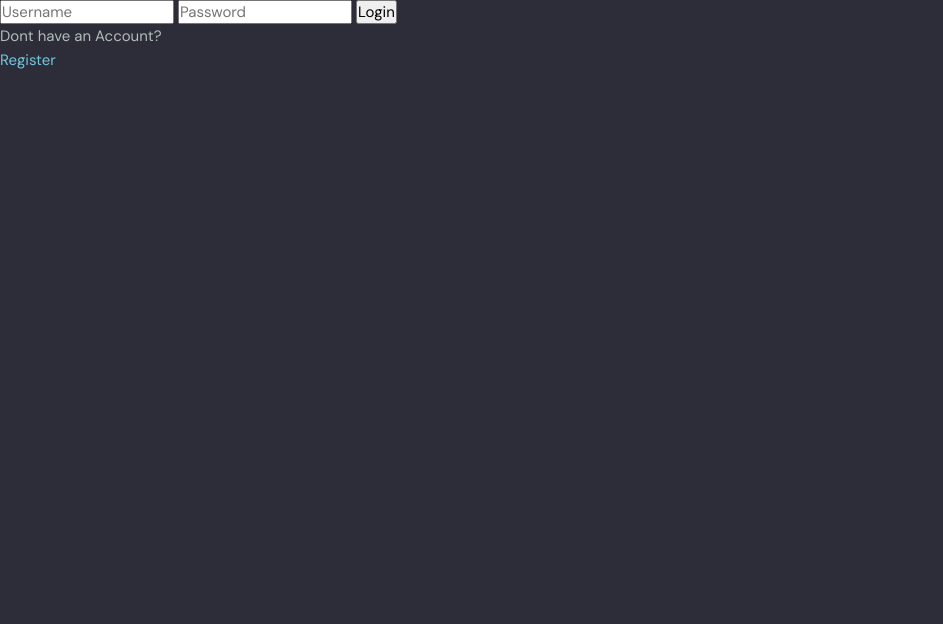
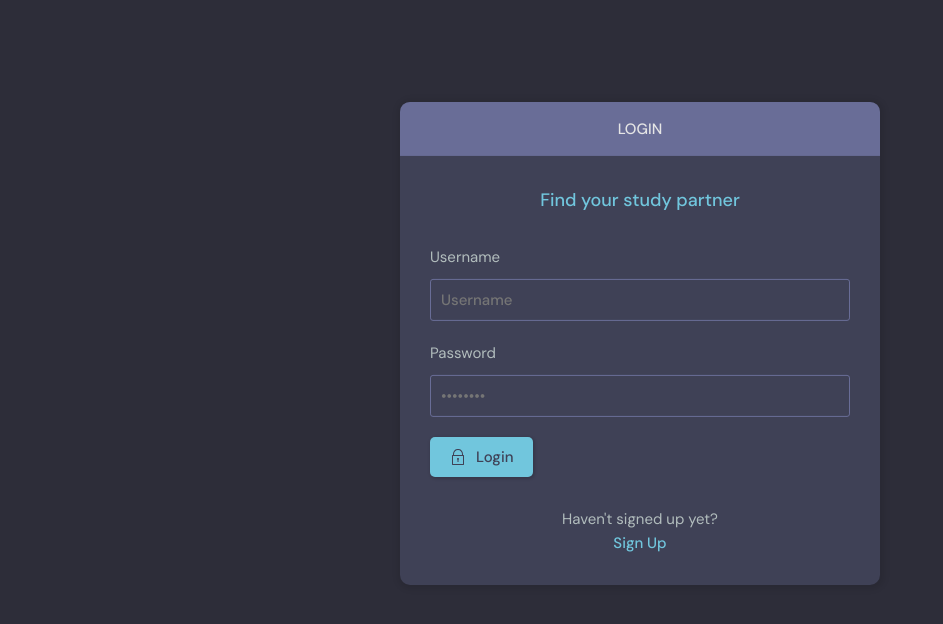
Before and after one commit to Hitstar53/studybud, a Django app: page /login/ in a window 1280 px wide. Shown: the part 76-700 px from the top of the page, without its empty margins (0-943 px from the left). Run offline with Django 4.2, Linux system fonts and the light colour scheme.

Commit message:
progress update #5.5
Signed-off-by: Hatim Sawai <hatimsawai76@gmail.com>

```diff
--- a/base/forms.py
+++ b/base/forms.py
@@ -1,4 +1,5 @@
 from django.forms import ModelForm
+from django.contrib.auth.models import User
 from .models import Room
 
 class RoomForm(ModelForm):
@@ -6,3 +7,8 @@ class RoomForm(ModelForm):
         model = Room
         fields = '__all__'
         exclude = ['host', 'participants']
+
+class UserForm(ModelForm):
+    class Meta:
+        model = User
+        fields = ['username', 'email']
--- a/base/templates/base/login_register.html
+++ b/base/templates/base/login_register.html
@@ -1,30 +1,104 @@
 {% extends 'main.html' %}
 
 {% block content %}
+<main class="auth layout">
+      {% if page == 'login' %}
+      <div class="container">
+        <div class="layout__box">
+          <div class="layout__boxHeader">
+            <div class="layout__boxTitle">
+              <h3>Login</h3>
+            </div>
+          </div>
+          <div class="layout__body">
+            <h2 class="auth__tagline">Find your study partner</h2>
 
-{% if page == 'login' %}
-<div>
-    <form action="" method="POST">
-        {% csrf_token %}
-        <input type="text" name="username" placeholder="Username">
-        <input type="password" name="password" placeholder="Password">
-        <input type="submit" value="Login">
-    </form>
-    <p>Dont have an Account?</p>
-    <a href="{% url 'register' %}">Register</a>
-</div>
-{% endif %}
+            <form class="form" action="" method="POST">
+              {% csrf_token %}
+              <div class="form__group form__group">
+                <label for="room_name">Username</label>
+                <input id="username" name="username" type="text" placeholder="Username" />
+              </div>
+              <div class="form__group">
+                <label for="password">Password</label>
+                <input
+                  id="password"
+                  name="password"
+                  type="password"
+                  placeholder="&bull;&bull;&bull;&bull;&bull;&bull;&bull;&bull;"
+                />
+              </div>
 
-{% if page == 'register' %}
-<div>
-    <form action="" method="POST">
-        {% csrf_token %}
-        {{ form.as_p }}
-        <input type="submit" value="Register">
-    </form>
-    <p>Already have an Account?</p>
-    <a href="{% url 'login' %}">Login</a>
-</div>
-{% endif %}
+              <button class="btn btn--main" type="submit">
+                <svg
+                  version="1.1"
+                  xmlns="http://www.w3.org/2000/svg"
+                  width="32"
+                  height="32"
+                  viewBox="0 0 32 32"
+                >
+                  <title>lock</title>
+                  <path
+                    d="M27 12h-1v-2c0-5.514-4.486-10-10-10s-10 4.486-10 10v2h-1c-0.553 0-1 0.447-1 1v18c0 0.553 0.447 1 1 1h22c0.553 0 1-0.447 1-1v-18c0-0.553-0.447-1-1-1zM8 10c0-4.411 3.589-8 8-8s8 3.589 8 8v2h-16v-2zM26 30h-20v-16h20v16z"
+                  ></path>
+                  <path
+                    d="M15 21.694v4.306h2v-4.306c0.587-0.348 1-0.961 1-1.694 0-1.105-0.895-2-2-2s-2 0.895-2 2c0 0.732 0.413 1.345 1 1.694z"
+                  ></path>
+                </svg>
 
+                Login
+              </button>
+            </form>
+
+            <div class="auth__action">
+              <p>Haven't signed up yet?</p>
+              <a href="{% url 'register' %}" class="btn btn--link">Sign Up</a>
+            </div>
+          </div>
+        </div>
+      </div>
+      {% else %}
+      <div class="container">
+        <div class="layout__box">
+          <div class="layout__boxHeader">
+            <div class="layout__boxTitle">
+              <h3>Sign Up</h3>
+            </div>
+          </div>
+          <div class="layout__body">
+            <h2 class="auth__tagline">Find your study partner</h2>
+
+            <form class="form" action="" method="POST">
+              {% csrf_token %}
+              {% for field in form %}
+              <div class="form__group form__group">
+                <label for="room_name">{{ field.label }}</label>
+                {{ field }}
+              </div>
+              {% endfor %}
+
+              <button class="btn btn--main" type="submit">
+                <svg version="1.1" xmlns="http://www.w3.org/2000/svg" width="32" height="32" viewBox="0 0 32 32">
+                  <title>lock</title>
+                  <path
+                    d="M27 12h-1v-2c0-5.514-4.486-10-10-10s-10 4.486-10 10v2h-1c-0.553 0-1 0.447-1 1v18c0 0.553 0.447 1 1 1h22c0.553 0 1-0.447 1-1v-18c0-0.553-0.447-1-1-1zM8 10c0-4.411 3.589-8 8-8s8 3.589 8 8v2h-16v-2zM26 30h-20v-16h20v16z">
+                  </path>
+                  <path
+                    d="M15 21.694v4.306h2v-4.306c0.587-0.348 1-0.961 1-1.694 0-1.105-0.895-2-2-2s-2 0.895-2 2c0 0.732 0.413 1.345 1 1.694z">
+                  </path>
+                </svg>
+
+                Sign Up
+              </button>
+            </form>
+
+            <div class="auth__action">
+              <p>Already have an account?</p>
+              <a href="{% url 'login' %}" class="btn btn--link">Sign Up</a>
+            </div>
+          </div>
+        </div>
+      </div>
+      {% endif %}
+    </main>
 {% endblock %}
--- a/base/templates/base/profile.html
+++ b/base/templates/base/profile.html
@@ -17,8 +17,10 @@
           </div>
           <div class="profile__info">
             <h3>{{ user.username }}</h3>
-            <p>{{ user.username }}</p>
-            <a href="edit-user.html" class="btn btn--main btn--pill">Edit Profile</a>
+            <p>@{{ user.username }}</p>
+            {% if user == request.user %}
+            <a href="{% url 'update-user' %}" class="btn btn--main btn--pill">Edit Profile</a>
+            {% endif %}
           </div>
           <div class="profile__about">
             <h3>About</h3>
--- a/base/urls.py
+++ b/base/urls.py
@@ -8,6 +8,7 @@ urlpatterns = [
     path('', views.home, name='home'),
     path('room/<str:pk>/', views.room, name='room'),
     path('profile/<str:pk>', views.userProfile, name='user-profile'),
+    path('update-user/', views.updateUser, name='update-user'),
     path('create-room/', views.createRoom, name='create-room'),
     path('update-room/<str:pk>/', views.updateRoom, name='update-room'),
     path('delete-room/<str:pk>/', views.deleteRoom, name='delete-room'),
--- a/base/views.py
+++ b/base/views.py
@@ -5,7 +5,7 @@ from django.contrib.auth import authenticate, login, logout
 from django.contrib.auth.forms import UserCreationForm
 from django.contrib.auth.models import User
 from django.db.models import Q
-from .forms import RoomForm
+from .forms import RoomForm, UserForm
 from .models import Room, Topic, Message
 
 # Create your views here.
@@ -101,6 +101,18 @@ def userProfile(request, pk):
     return render(request, 'base/profile.html', context)
 
 @login_required(login_url='login')
+def updateUser(request):
+    user = request.user
+    form = UserForm(instance=user)
+    if request.method == 'POST':
+        form = UserForm(request.POST, instance=user)
+        if form.is_valid():
+            form.save()
+            return redirect('user-profile', pk=user.id)
+    context = {'form': form}
+    return render(request, 'base/update-user.html', context)
+
+@login_required(login_url='login')
 def createRoom(request):
     page = 'create'
     form = RoomForm()
--- a/templates/navbar.html
+++ b/templates/navbar.html
@@ -20,7 +20,7 @@
             <!-- Logged In -->
             {% if user.is_authenticated %}
             <div class="header__user">
-                <a href="profile.html">
+                <a href="{% url 'user-profile' user.id %}">
                     <div class="avatar avatar--medium active">
                         <img src="https://randomuser.me/api/portraits/men/37.jpg" />
                     </div>
@@ -41,7 +41,7 @@
             </a>
             {% endif %}
             <div class="dropdown-menu">
-                <a href="settings.html" class="dropdown-link"><svg version="1.1" xmlns="http://www.w3.org/2000/svg"
+                <a href="{% url 'update-user' %}" class="dropdown-link"><svg version="1.1" xmlns="http://www.w3.org/2000/svg"
                         width="32" height="32" viewBox="0 0 32 32">
                         <title>tools</title>
                         <path
```
Also changed, not shown: base/templates/base/delete.html (+31 -12 lines), base/templates/base/delete_old.html (added, +16 -0 lines), base/templates/base/login_register_old.html (added, +30 -0 lines), base/templates/base/update-user.html (added, +40 -0 lines), db.sqlite3.
